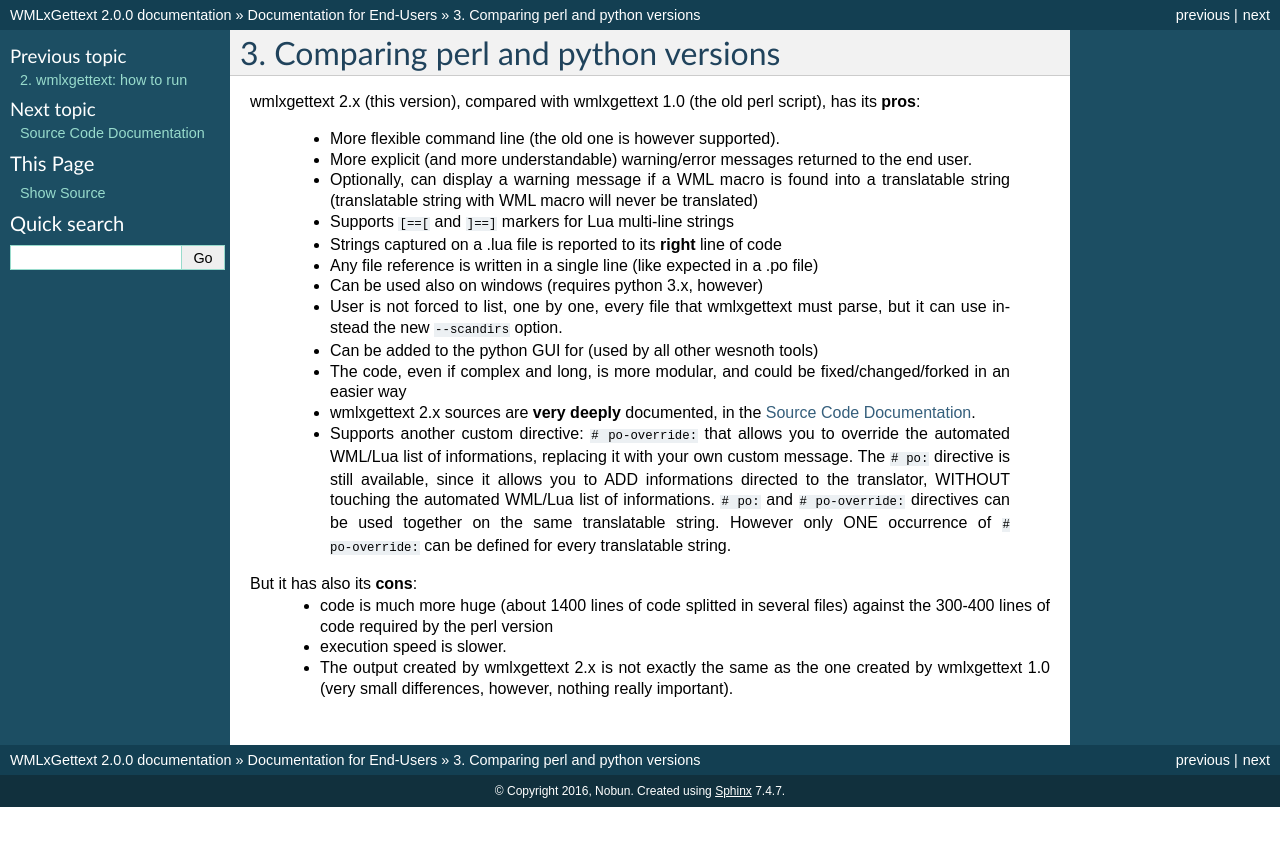
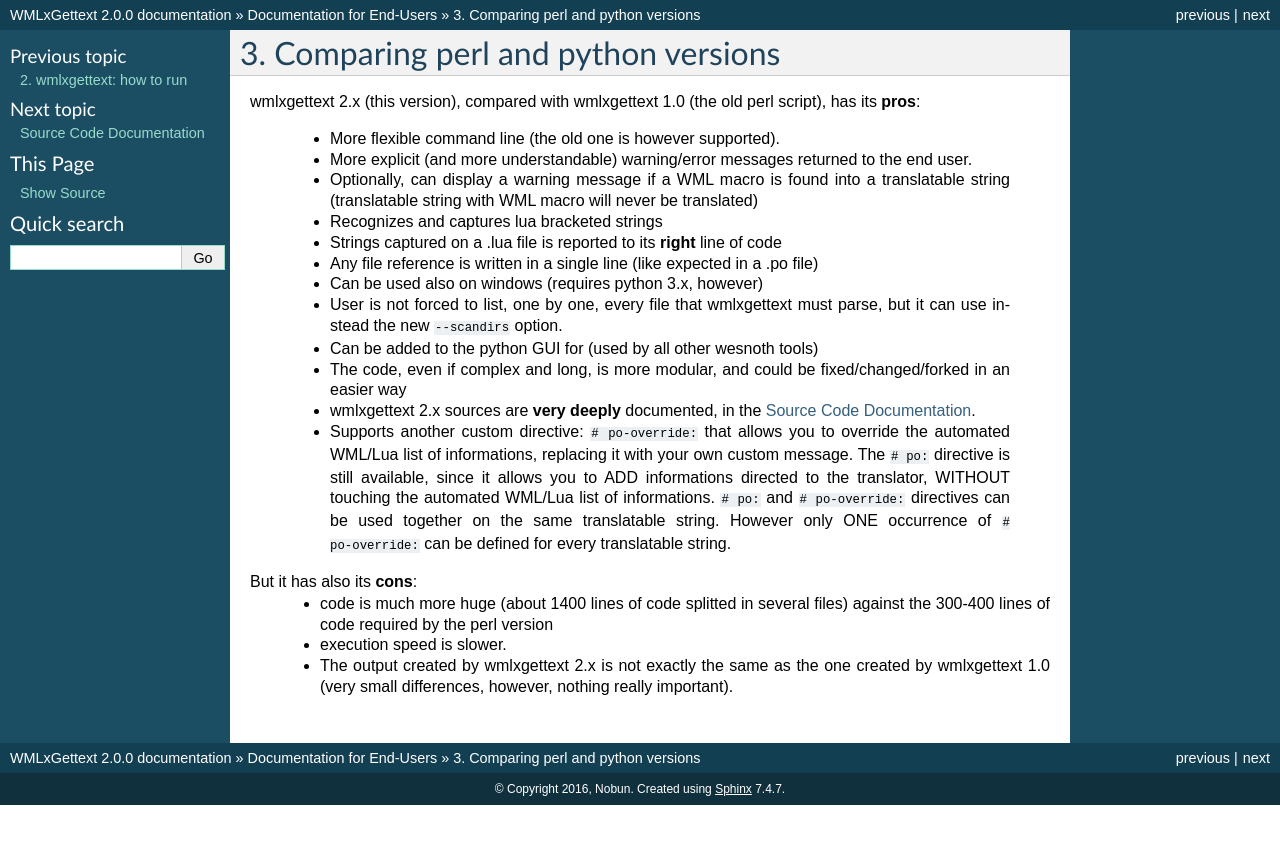
Before and after one commit to AncientLich/wmlxgettext-unoff, a Sphinx documentation site: the page built from docs/source/enduser/comp.rst, in a window 1280 px wide. Shown: the top 846 px of the page. Built offline with Sphinx 7.4.7, drawn with Linux system fonts in a browser that asks for light colours.

Commit message:
intro.rst and comp.rst little update

```diff
--- a/docs/source/enduser/comp.rst
+++ b/docs/source/enduser/comp.rst
@@ -10,7 +10,7 @@ script), has its **pros**:
    * Optionally, can display a warning message if a WML macro is found into a
      translatable string (translatable string with WML macro will never be
      translated)
-   * Supports ``[==[`` and ``]==]`` markers for Lua multi-line strings
+   * Recognizes and captures lua bracketed strings
    * Strings captured on a .lua file is reported to its **right** line of code
    * Any file reference is written in a single line (like expected in a .po
      file)
--- a/docs/source/srcdoc/intro.rst
+++ b/docs/source/srcdoc/intro.rst
@@ -17,7 +17,7 @@ script), has its **pros**:
    * Optionally, can display a warning message if a WML macro is found into a
      translatable string (translatable string with WML macro will never be
      translated)
-   * Supports ``[==[`` and ``]==]`` markers for Lua multi-line strings
+   * Recognizes and captures lua bracketed strings
    * Strings captured on a .lua file is reported to its **right** line of code
    * Any file reference is written in a single line (like expected in a .po
      file)
```
